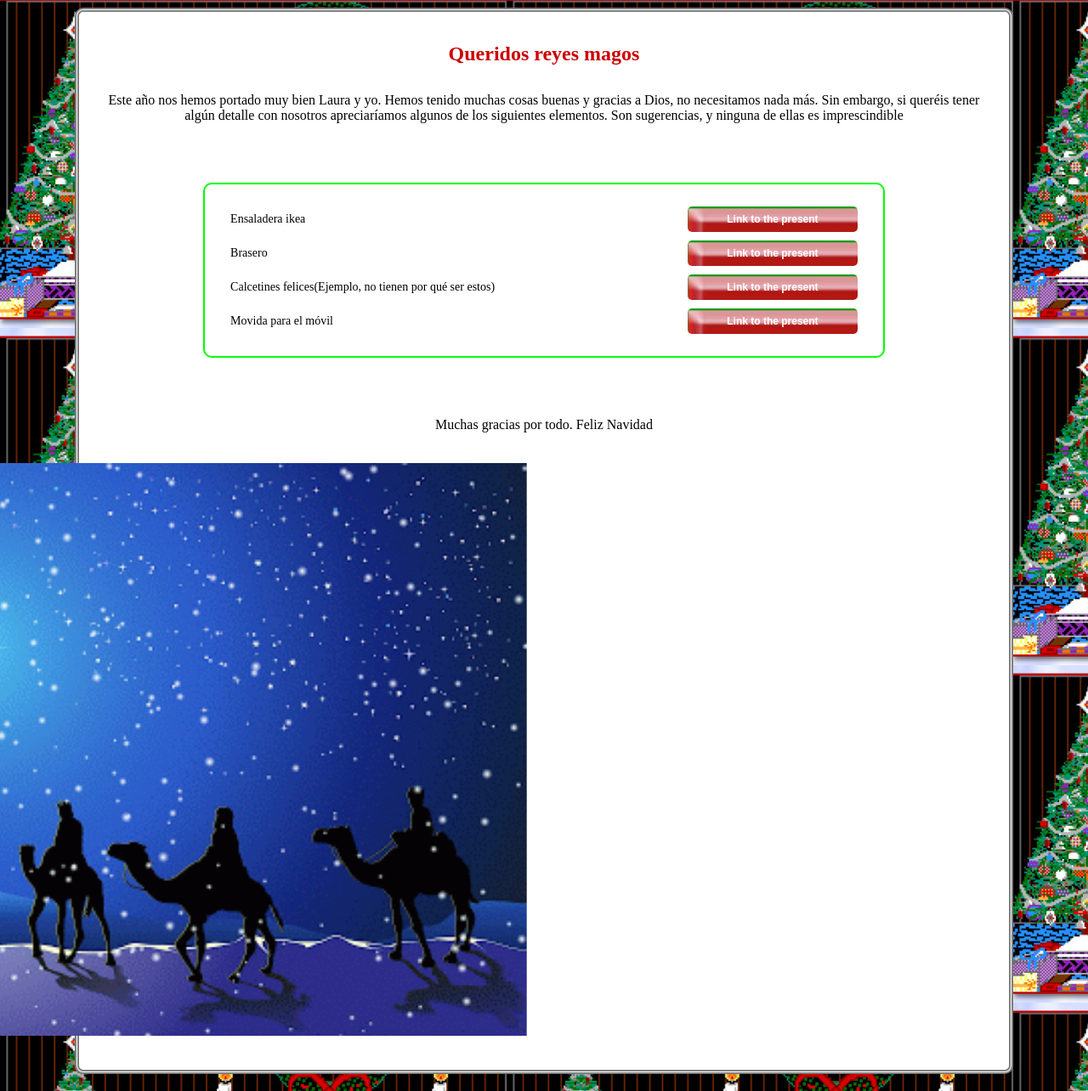
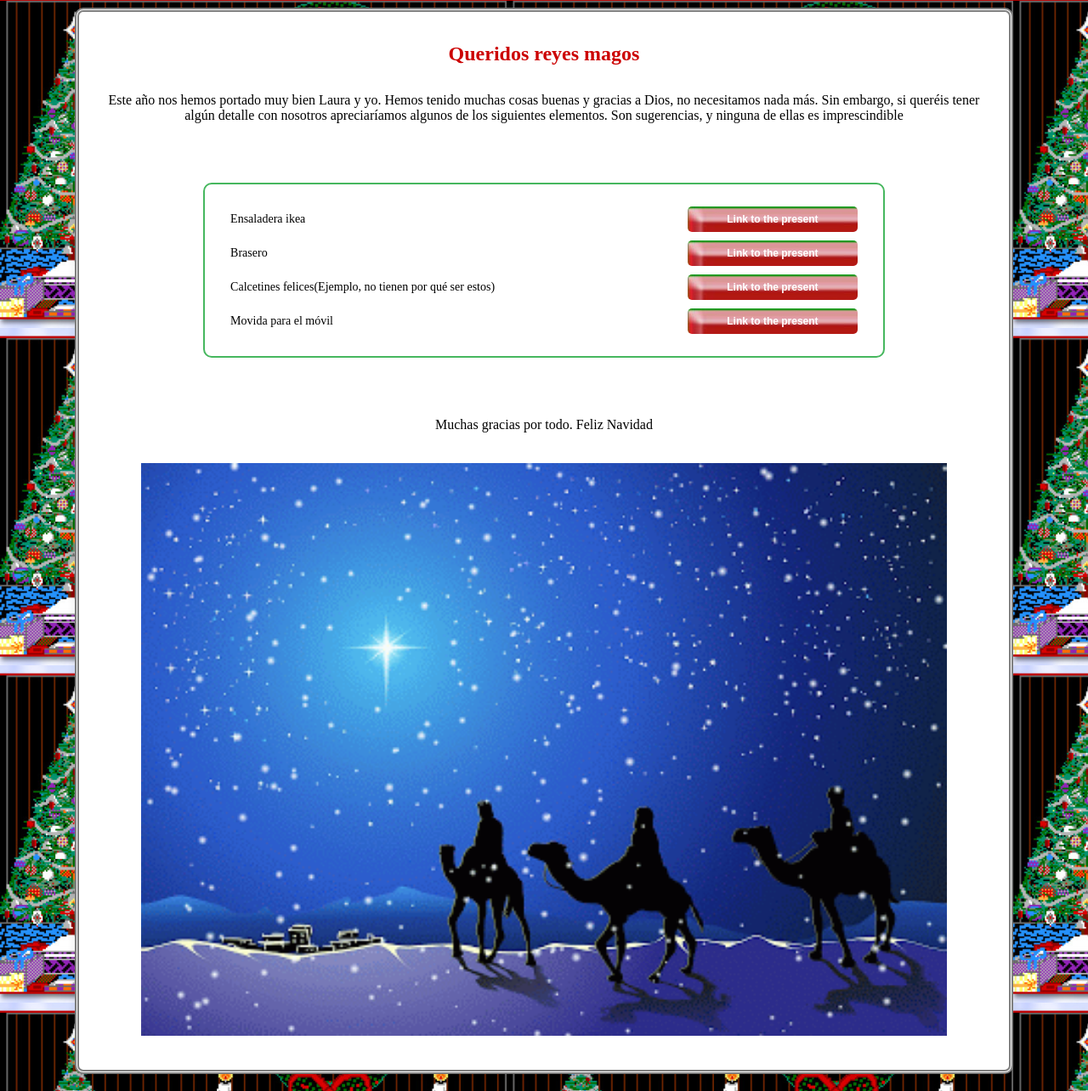
Before and after one commit to a0000qwerty/carta, a plain HTML site: page index.html in a window 1280 px wide. Shown: the part 11-1295 px from the top of the page at 85% size. Drawn offline with Linux system fonts and the light colour scheme.

Commit message:
Update index.html

```diff
--- a/index.html
+++ b/index.html
@@ -61,7 +61,7 @@
 	    padding: 10px 30px;
     	    border-style: solid;
 	    border-width: 2px;
-	    border-color: #00ff00;
+	    border-color: #46B75E;
 	    border-radius: 10px;
         }
 
@@ -75,7 +75,7 @@
             /*align: bottom; /* Align the GIF to the bottom */
             /*left: 50%; /* Center the GIF horizontally */
 		padding: 20px;
-            transform: translateX(-50%); /* Adjust to center the GIF horizontally */
+            /*transform: translateX(-50%); /* Adjust to center the GIF horizontally */
             width: 90%; /* Set the width of the GIF */
             height: auto; /* Maintain the aspect ratio of the GIF */
         }
```
